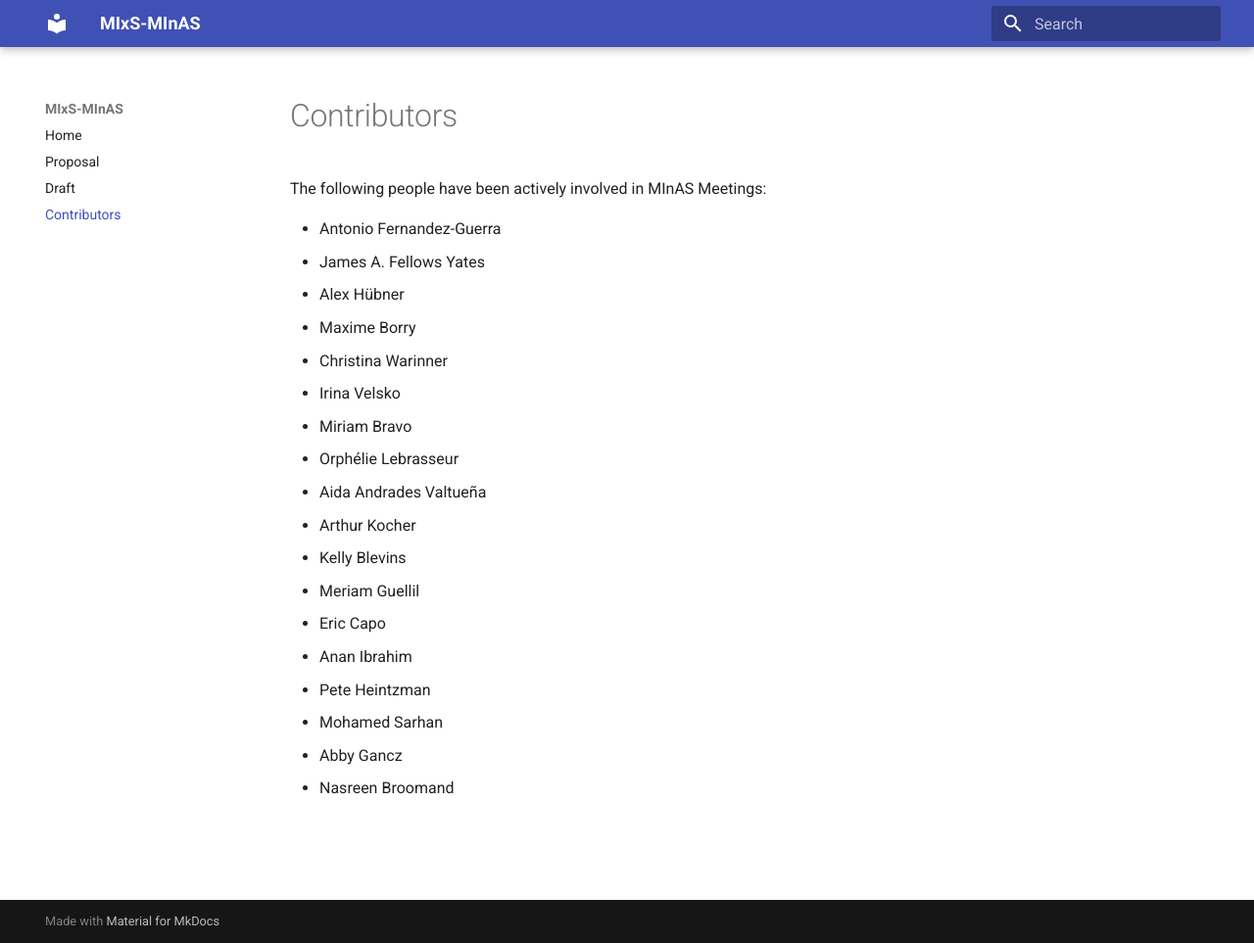
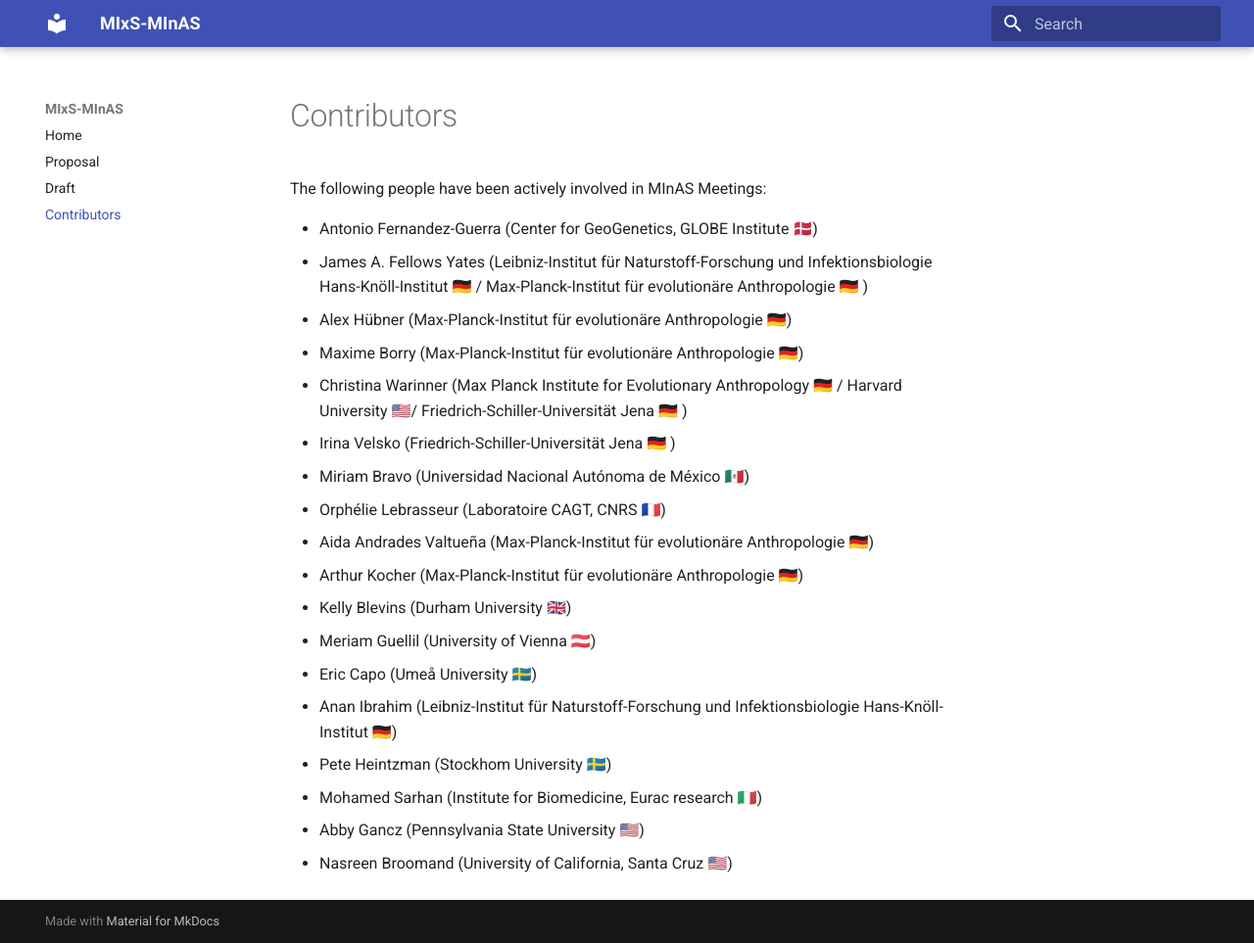
Before and after one commit to MIxS-MInAS/MIxS-MInAS.github.io, an MkDocs documentation site: the page built from docs/contributors.md, in a window 1280 px wide and 963 px high. Shown: the whole window at 98% size. Built offline with MkDocs 1.6.1 and Material for MkDocs 9.7.7, drawn with Linux system fonts in a browser that asks for light colours; comment, search, counter and statistics services are not loaded.

Commit message:
Add affiliations

```diff
--- a/docs/contributors.md
+++ b/docs/contributors.md
@@ -2,21 +2,21 @@
 
 The following people have been actively involved in MInAS Meetings:
 
-- Antonio Fernandez-Guerra
-- James A. Fellows Yates
-- Alex Hübner
-- Maxime Borry
-- Christina Warinner
-- Irina Velsko
-- Miriam Bravo
-- Orphélie Lebrasseur
-- Aida Andrades Valtueña
-- Arthur Kocher
-- Kelly Blevins
-- Meriam Guellil
-- Eric Capo
-- Anan Ibrahim
-- Pete Heintzman
-- Mohamed Sarhan
-- Abby Gancz
-- Nasreen Broomand
+- Antonio Fernandez-Guerra (Center for GeoGenetics, GLOBE Institute 🇩🇰)
+- James A. Fellows Yates (Leibniz-Institut für Naturstoff-Forschung und Infektionsbiologie Hans-Knöll-Institut 🇩🇪 / Max-Planck-Institut für evolutionäre Anthropologie 🇩🇪 )
+- Alex Hübner (Max-Planck-Institut für evolutionäre Anthropologie 🇩🇪)
+- Maxime Borry (Max-Planck-Institut für evolutionäre Anthropologie 🇩🇪)
+- Christina Warinner (Max Planck Institute for Evolutionary Anthropology 🇩🇪 / Harvard University 🇺🇲/ Friedrich-Schiller-Universität Jena 🇩🇪 )
+- Irina Velsko (Friedrich-Schiller-Universität Jena 🇩🇪 )
+- Miriam Bravo (Universidad Nacional Autónoma de México 🇲🇽)
+- Orphélie Lebrasseur (Laboratoire CAGT, CNRS  🇫🇷)
+- Aida Andrades Valtueña (Max-Planck-Institut für evolutionäre Anthropologie 🇩🇪)
+- Arthur Kocher (Max-Planck-Institut für evolutionäre Anthropologie 🇩🇪)
+- Kelly Blevins (Durham University 🇬🇧)
+- Meriam Guellil (University of Vienna 🇦🇹)
+- Eric Capo (Umeå University 🇸🇪)
+- Anan Ibrahim (Leibniz-Institut für Naturstoff-Forschung und Infektionsbiologie Hans-Knöll-Institut 🇩🇪)
+- Pete Heintzman (Stockhom University 🇸🇪)
+- Mohamed Sarhan (Institute for Biomedicine, Eurac research 🇮🇹)
+- Abby Gancz (Pennsylvania State University 🇺🇲)
+- Nasreen Broomand (University of California, Santa Cruz 🇺🇲)
```
